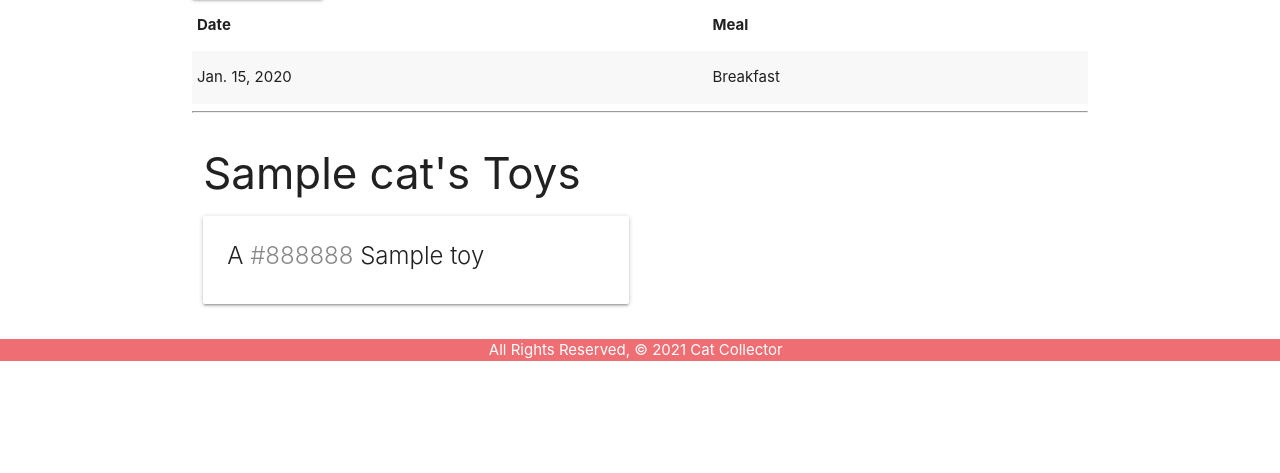
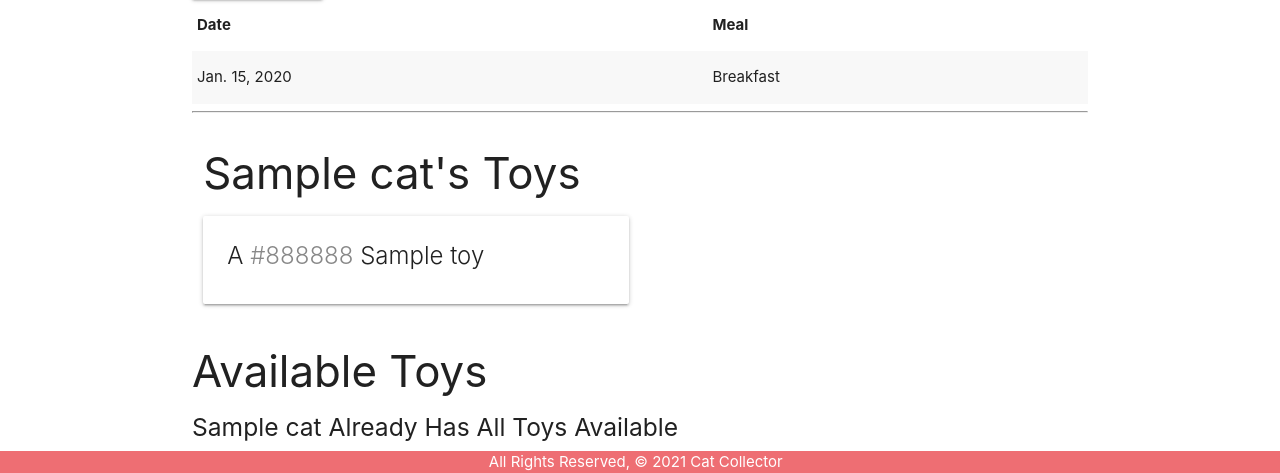
Before and after one commit to ant07hony/cat_collector_django_walkthrough, a Django app: page /cats/1/ in a window 1280 px wide. Shown: the part 661-1134 px from the top of the page. Before the commit the page ends 1022 px from the top, so only its background shows below. Run offline with Django 4.2, Linux system fonts and the light colour scheme; tables that the repository leaves empty hold one stand-in row (values such as "Sample post").

Commit message:
Detail page now has associated and unassociated toys

```diff
--- a/main_app/templates/cats/detail.html
+++ b/main_app/templates/cats/detail.html
@@ -27,7 +27,10 @@
   </form>
   <table class="striped">
     <thead>
-      <tr><th>Date</th><th>Meal</th></tr>
+      <tr>
+        <th>Date</th>
+        <th>Meal</th>
+      </tr>
     </thead>
     <tbody>
       {% for feeding in cat.feeding_set.all %}
@@ -59,6 +62,28 @@
   </div>
   <!-- Available toys will come after this line -->
 </div>
+<div class="col s6">
+  <h3>Available Toys</h3>
+  {% if toys.count %}
+  {% for toy in toys.all %}
+  <div class="card">
+    <div class="card-content">
+      <span class="card-title">
+        A <span style="color: {{ toy.color }}">{{ toy.color }}</span> {{ toy.name }}
+      </span>
+    </div>
+    <div class="card-action">
+      <form action="" method="POST">
+        {% csrf_token %}
+        <button type="submit" class="btn">Add</button>
+      </form>
+    </div>
+  </div>
+  {% endfor %}
+  {% else %}
+  <h5>{{cat.name}} Already Has All Toys Available</h5>
+  {% endif %}
+</div>
 <script>
   const dateEl = document.getElementById('id_date');
   // M is Materialize's global variable
--- a/main_app/views.py
+++ b/main_app/views.py
@@ -1,6 +1,6 @@
 from django.shortcuts import render, redirect
 from django.views.generic.edit import CreateView, UpdateView, DeleteView
-from .models import Cat
+from .models import Cat, Toy
 from .forms import FeedingForm
 
 # cats = [
@@ -25,8 +25,10 @@ def cats_index(request):
 # Define the detail view
 def cats_detail(request, cat_id):
     cat = Cat.objects.get(id=cat_id)
+    id_list = cat.toys.all().values_list('id')
+    toys_cat_doesnt_have = Toy.objects.exclude(id__in=id_list)
     feeding_form = FeedingForm()
-    return render(request, 'cats/detail.html', {'cat': cat, 'feeding_form': feeding_form})
+    return render(request, 'cats/detail.html', {'cat': cat, 'feeding_form': feeding_form, 'toys': toys_cat_doesnt_have})
 
 def add_feeding(request, cat_id):
   # create a ModelForm instance using the data in request.POST
```
Lines whose indentation alone changed are shown as unchanged.
